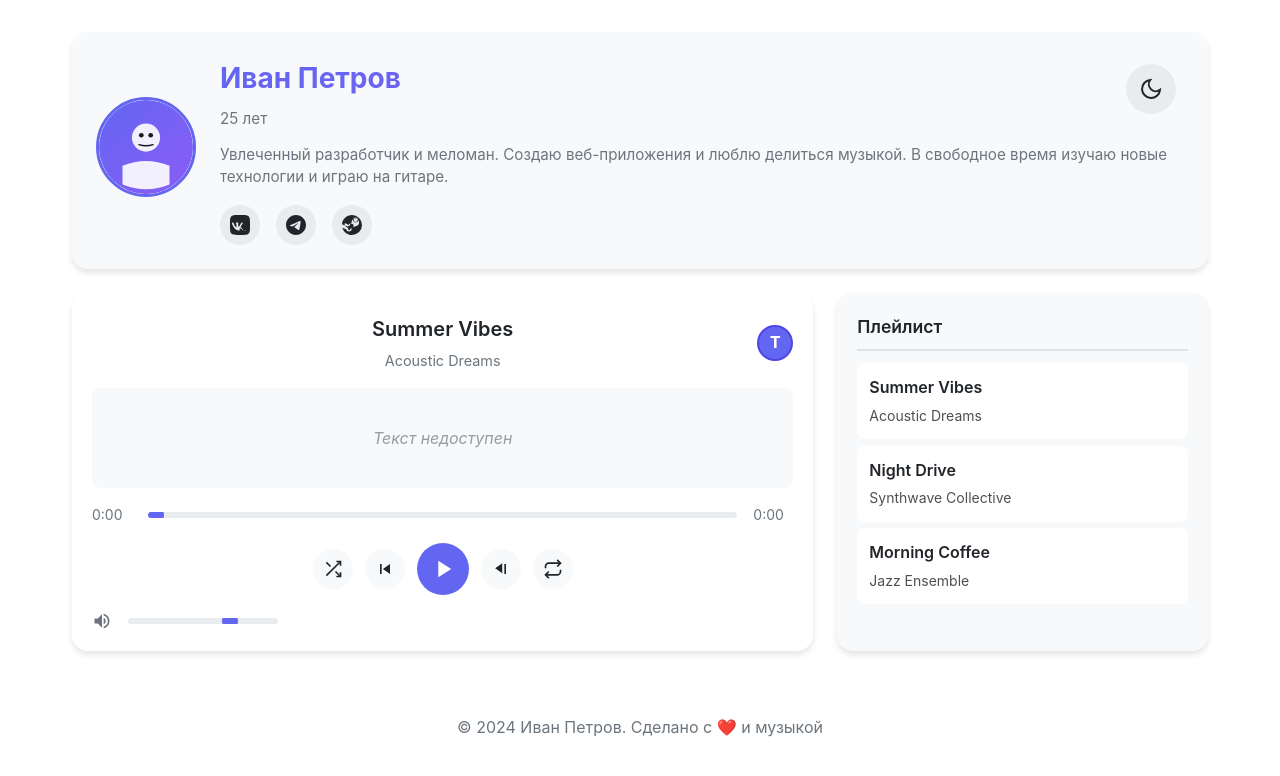
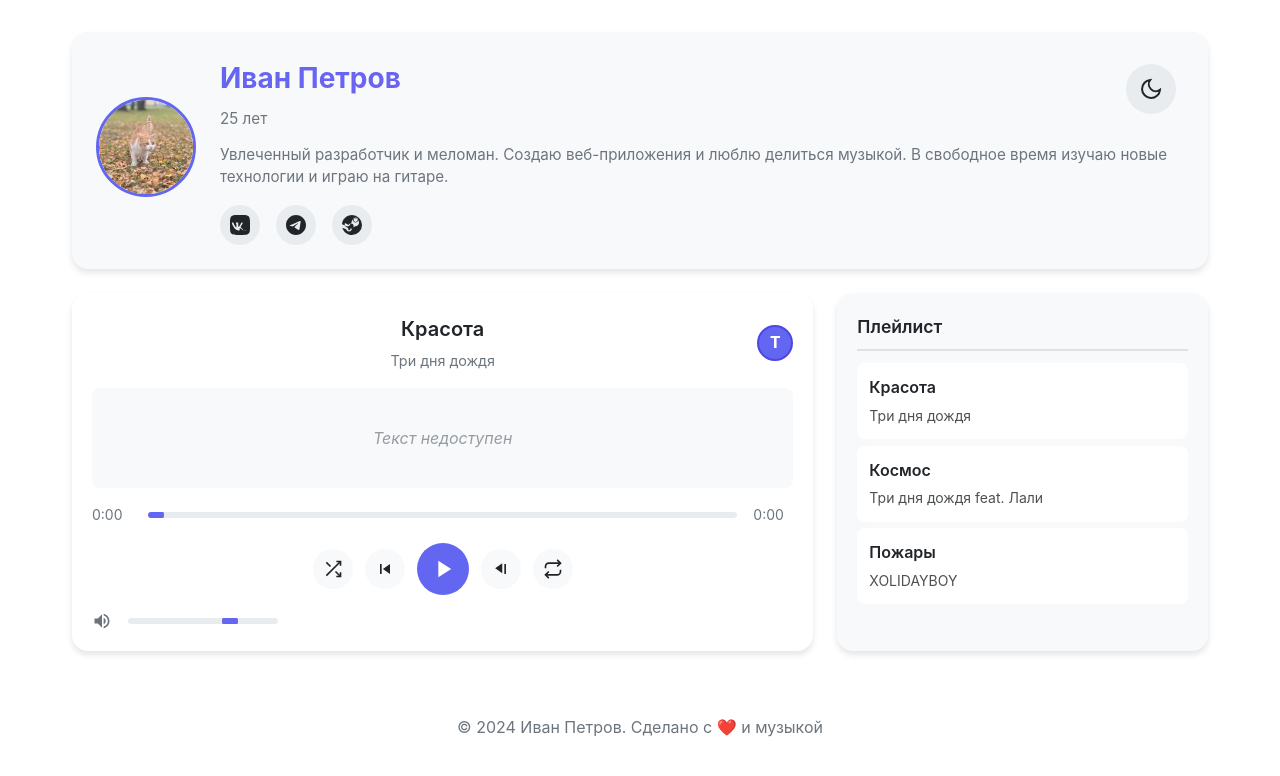
Before and after one commit to xseeya/xseeya.github.io, a plain HTML site: page index.html in a window 1280 px wide. Drawn offline with Linux system fonts and the light colour scheme; no server answers.

Commit message:
added tracks

```diff
--- a/index.html
+++ b/index.html
@@ -13,7 +13,7 @@
         <header class="profile-header">
             <div class="profile-info">
                 <div class="avatar-container">
-                    <img src="assets/avatar.svg" alt="Аватар профиля" class="avatar">
+                    <img src="assets/avatar.jpg" alt="Аватар профиля" class="avatar">
                 </div>
                 <div class="bio">
                     <h1 class="name">Иван Петров</h1>
--- a/playlist.json
+++ b/playlist.json
@@ -1,20 +1,20 @@
 [
     {
-        "title": "Summer Vibes",
-        "artist": "Acoustic Dreams",
-        "file": "music/summer-vibes.mp3",
-        "lyrics": "lyrics/summer-vibes.lrc"
+        "title": "Красота",
+        "artist": "Три дня дождя",
+        "file": "music/music.mp3",
+        "lyrics": "lyrics/music.lrc"
     },
     {
-        "title": "Night Drive",
-        "artist": "Synthwave Collective",
-        "file": "music/night-drive.mp3",
-        "lyrics": "lyrics/night-drive.lrc"
+        "title": "Космос",
+        "artist": "Три дня дождя feat. Лали",
+        "file": "music/music1.mp3",
+        "lyrics": "lyrics/music1.lrc"
     },
     {
-        "title": "Morning Coffee",
-        "artist": "Jazz Ensemble",
-        "file": "music/morning-coffee.mp3",
-        "lyrics": "lyrics/morning-coffee.lrc"
+        "title": "Пожары",
+        "artist": "XOLIDAYBOY",
+        "file": "music/music3.mp3",
+        "lyrics": "lyrics/music3.lrc"
     }
 ]
```
Also changed, not shown: assets/avatar.jpg (added), assets/avatar.svg (deleted), 9 other files.
